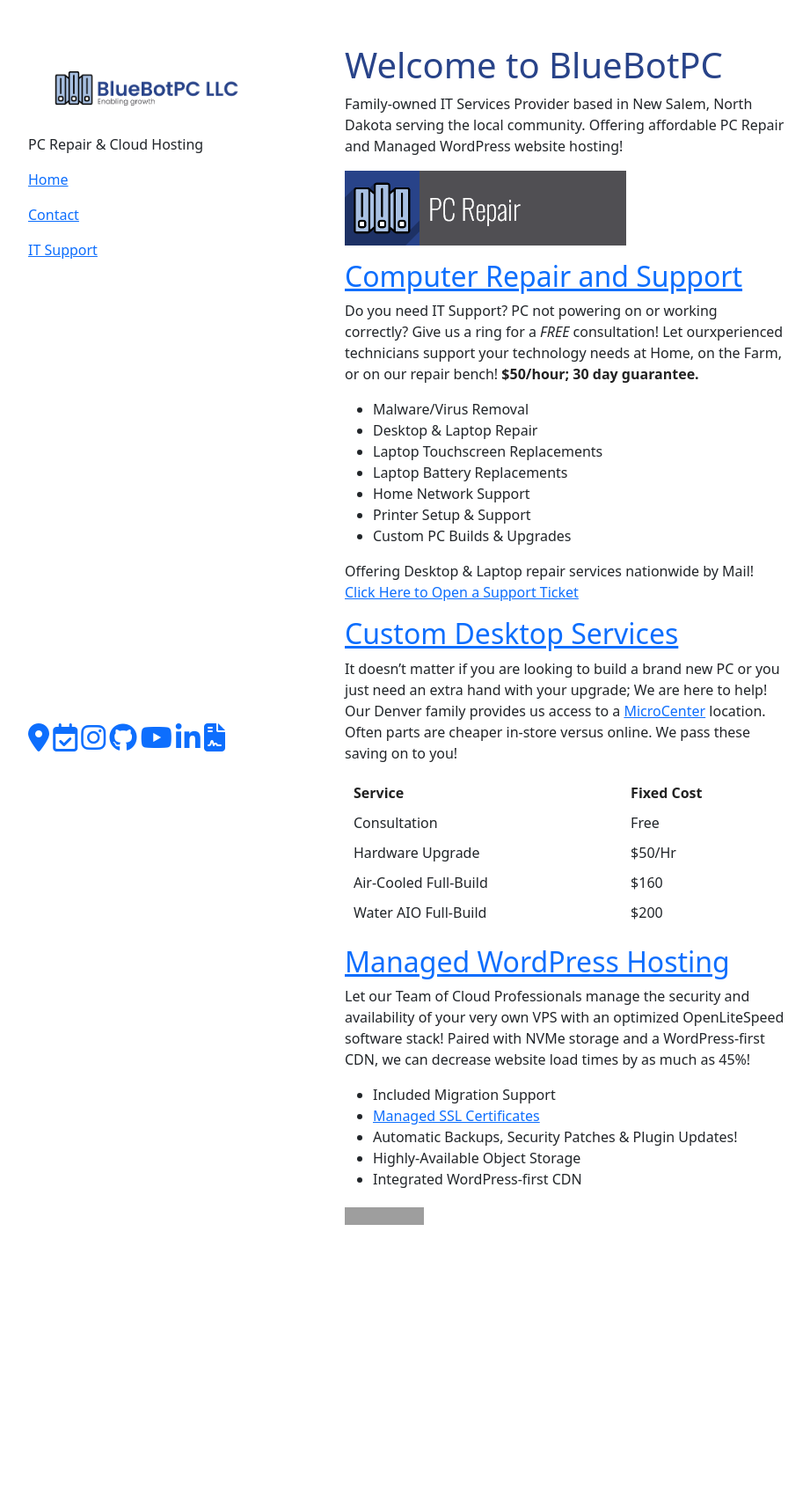
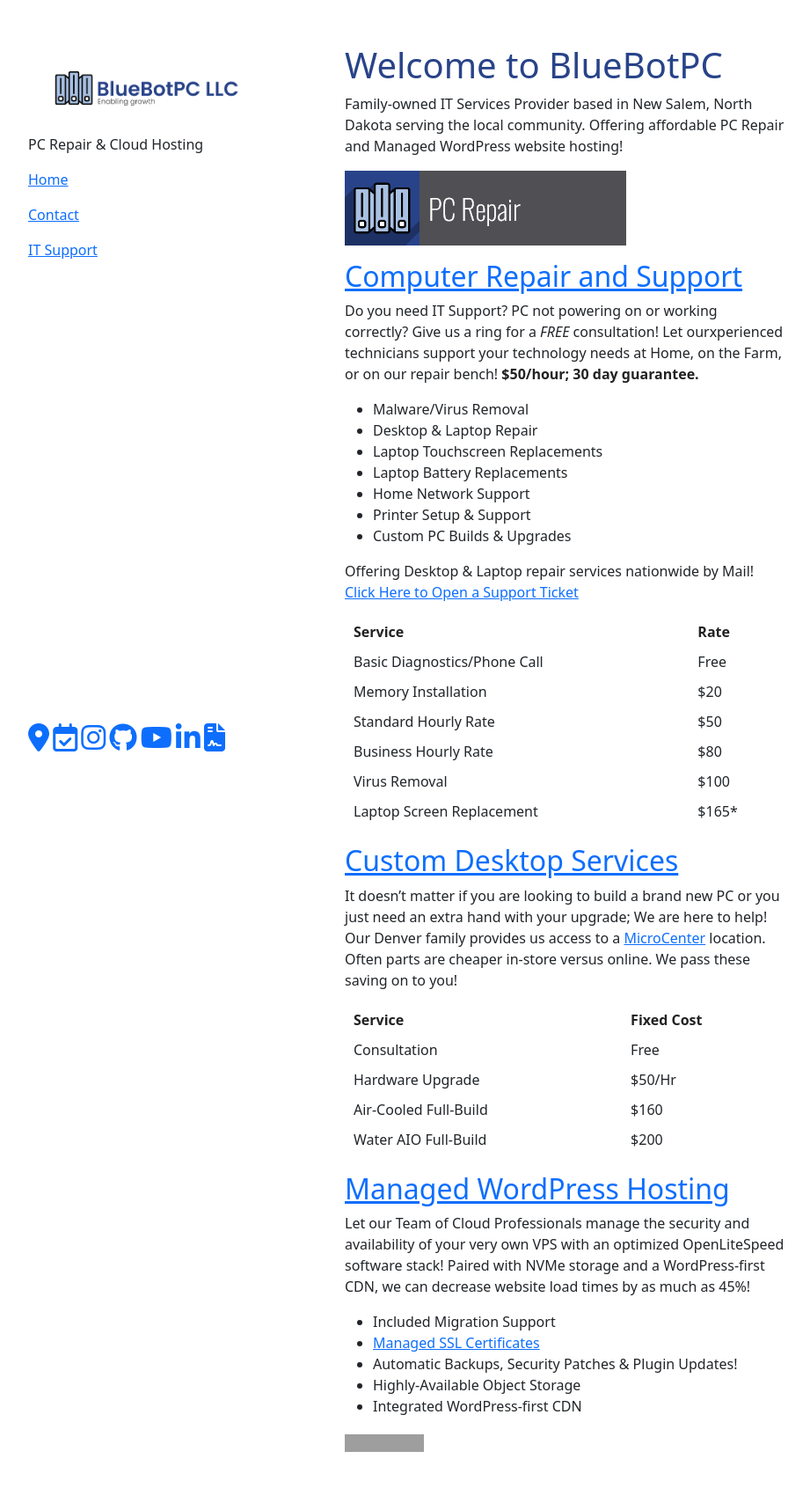
Before and after one commit to GoobyFRS/bluebotpc-web, a Jekyll site: the page built from index.md, in a window 1280 px wide. Shown: the whole page at 88% size, without its empty margins (178-1099 px from the left). Built offline with Jekyll 4.4.1, drawn with Linux system fonts in a browser that asks for light colours; nearby versions of some CDN libraries; our own code applies the rules of GitHub Pages for plain Markdown files; before the commit the page ends 1458 px from its top, so only the background shows below that; grey boxes are pictures that could not be loaded.

```diff
--- a/index.md
+++ b/index.md
@@ -17,6 +17,14 @@ Do you need IT Support? PC not powering on or working correctly? Give us a ring
 - Custom PC Builds & Upgrades
 
 Offering Desktop & Laptop repair services nationwide by Mail! [Click Here to Open a Support Ticket](https://forms.gle/LBAdQnoguwRzCkNo8)
+
+| **Service**               | **Rate** |
+| Basic Diagnostics/Phone Call | Free |
+| Memory Installation  | $20 |
+| Standard Hourly Rate | $50 |
+| Business Hourly Rate | $80 |
+| Virus Removal        | $100 |
+| Laptop Screen Replacement   | $165* |
 
 ## [Custom Desktop Services](https://www.bluebotpc.com/pages/pc)
 
```
Also changed, not shown: pages/local-support.md (renamed from pages/pc.md, +1 -0 lines), pages/services/antivirus.md (added, +5 -0 lines), pages/services/custom-pc.md (renamed from pages/custom-pc.md, +1 -0 lines), pages/services/laptop-battery.md (added, +5 -0 lines), pages/services/laptop-screen.md (added, +5 -0 lines), pages/services/ram-install.md (added, +5 -0 lines), sitemap.txt (+5 -4 lines), _archive/kb-home.md (renamed from pages/kb/kb-home.md).
